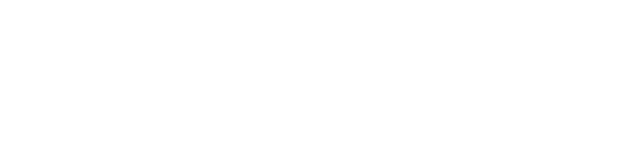
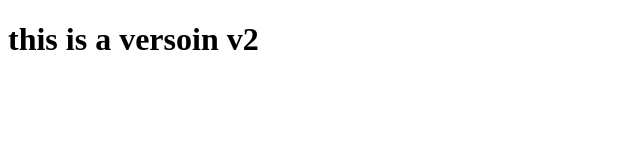
Before and after one commit to GitGulshan/gitlearningrepo, a plain HTML site: page index.html in a window 1280 px wide. Shown: the whole page, without its empty margins (0-640 px from the left). Drawn offline with Linux system fonts and the light colour scheme.

Commit message:
this is the 2nd version of git index.html file

```diff
--- a/index.html
+++ b/index.html
@@ -8,7 +8,7 @@
 </head>
 
 <body>
-
+    <h1>this is a versoin v2</h1>
 </body>
 
 </html>
```
